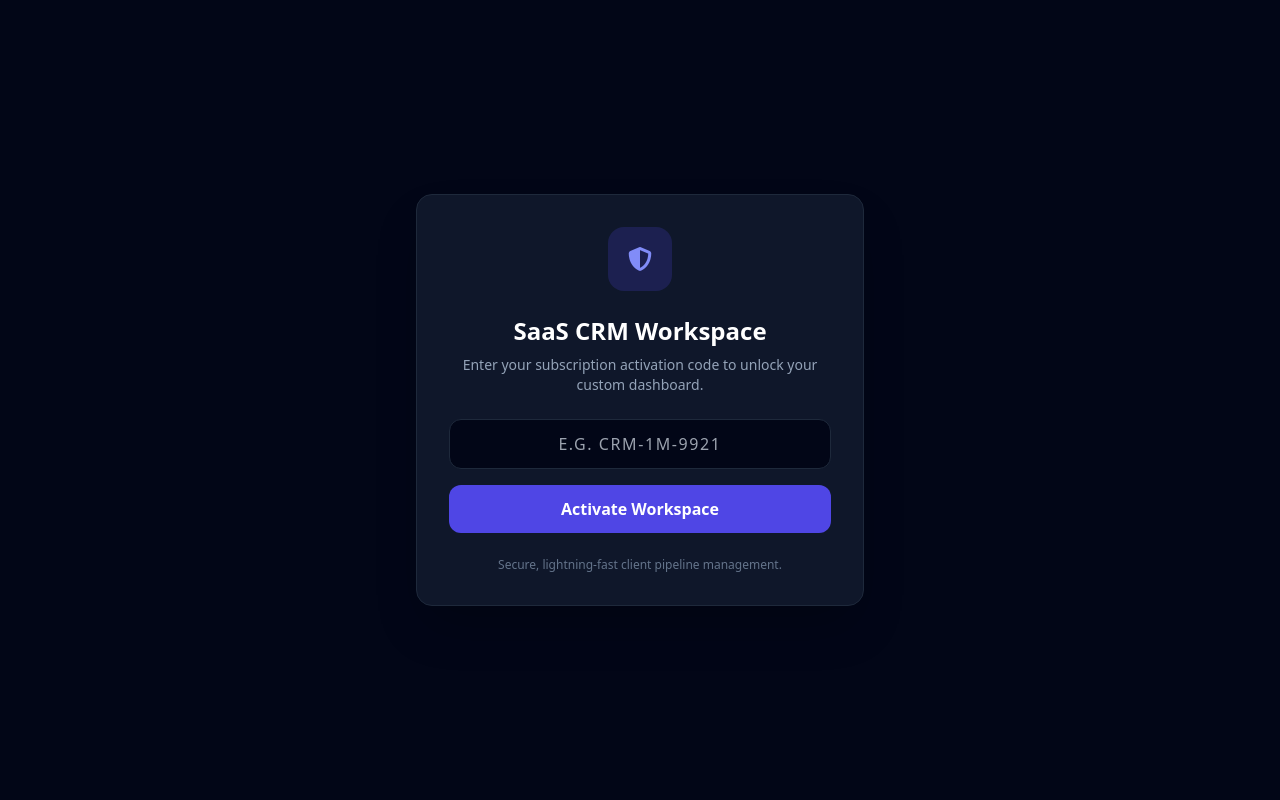
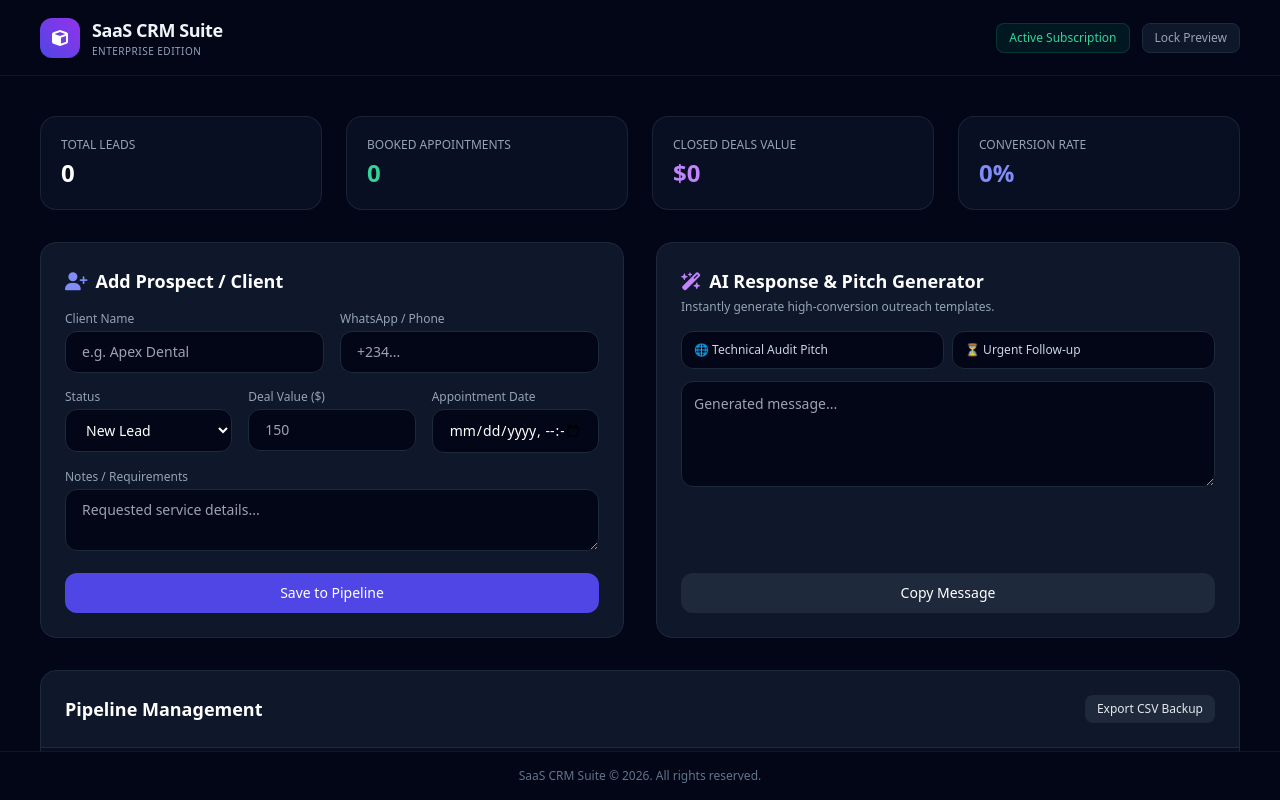
Before and after one commit to animationc868-prog/crm-app, a plain HTML site: page index.html in a window 1280 px wide. Drawn offline with nearby package versions, Linux system fonts and the light colour scheme.

Commit message:
Update index.html

```diff
--- a/index.html
+++ b/index.html
@@ -1,9 +1,11 @@
-<!DOCTYPE html>
+
+
+            <!DOCTYPE html>
 <html lang="en" class="h-full">
 <head>
     <meta charset="UTF-8">
     <meta name="viewport" content="width=device-width, initial-scale=1.0">
-    <title>SaaS CRM Suite - Ultimate Edition</title>
+    <title>SaaS CRM Suite - Ultimate Business Edition</title>
     <script src="https://cdn.tailwindcss.com"></script>
     <link rel="stylesheet" href="https://cdnjs.cloudflare.com/ajax/libs/font-awesome/6.4.0/css/all.min.css">
 </head>
@@ -11,26 +13,22 @@
 
     <div id="toast-container" class="fixed top-5 right-5 z-50 flex flex-col gap-2 pointer-events-none"></div>
 
-    <!-- AUTH SCREEN -->
-    <div id="auth-screen" class="fixed inset-0 z-50 bg-slate-950 flex flex-col items-center justify-center p-6">
+    <!-- SUBSCRIPTION EXPIRED / LOCK SCREEN -->
+    <div id="lock-screen" class="hidden fixed inset-0 z-50 bg-slate-950 flex flex-col items-center justify-center p-6">
         <div class="max-w-md w-full bg-slate-900 border border-slate-800 rounded-2xl p-8 shadow-2xl text-center space-y-6">
-            <div class="w-16 h-16 bg-indigo-600/20 text-indigo-400 rounded-2xl mx-auto flex items-center justify-center text-2xl">
-                <i class="fa-solid fa-shield-halved"></i>
+            <div class="w-16 h-16 bg-rose-600/20 text-rose-400 rounded-2xl mx-auto flex items-center justify-center text-2xl">
+                <i class="fa-solid fa-lock"></i>
             </div>
             <div>
-                <h1 class="text-2xl font-bold text-white">SaaS CRM Workspace</h1>
-                <p class="text-sm text-slate-400 mt-2">Enter your subscription activation code to unlock your custom dashboard.</p>
+                <h1 class="text-2xl font-bold text-white">Subscription Expired</h1>
+                <p class="text-sm text-slate-400 mt-2">Your subscription has ended. Renew via Selar to instantly unlock your dashboard again.</p>
             </div>
-            <div class="space-y-4">
-                <input type="text" id="activation-input" placeholder="e.g. CRM-1M-9921" class="w-full bg-slate-950 border border-slate-800 rounded-xl px-4 py-3 text-center text-white tracking-widest uppercase focus:outline-none focus:border-indigo-500">
-                <button id="btn-activate" class="w-full bg-indigo-600 hover:bg-indigo-500 text-white font-semibold py-3 rounded-xl transition duration-200">Activate Workspace</button>
-            </div>
-            <p class="text-xs text-slate-500">Secure, lightning-fast client pipeline management.</p>
+            <a href="https://selar.co" target="_blank" class="block w-full bg-indigo-600 hover:bg-indigo-500 text-white font-semibold py-3 rounded-xl transition duration-200">Renew Subscription on Selar</a>
         </div>
     </div>
 
-    <!-- MAIN APP -->
-    <div id="app-screen" class="hidden h-full flex flex-col justify-between">
+    <!-- MAIN APP DASHBOARD -->
+    <div id="app-screen" class="h-full flex flex-col justify-between">
         <header class="flex justify-between items-center py-4 px-6 sm:px-10 border-b border-slate-900 bg-slate-950 shrink-0">
             <div class="flex items-center gap-3">
                 <div class="w-10 h-10 rounded-xl bg-gradient-to-tr from-indigo-600 to-purple-600 flex items-center justify-center text-white font-bold">
@@ -38,17 +36,16 @@
                 </div>
                 <div>
                     <span class="font-bold text-lg tracking-tight">SaaS CRM Suite</span>
-                    <span class="block text-[10px] text-slate-400 uppercase tracking-wider font-medium">Ultimate Business Edition</span>
+                    <span class="block text-[10px] text-slate-400 uppercase tracking-wider font-medium">Enterprise Edition</span>
                 </div>
             </div>
             <div class="flex items-center gap-3">
                 <span id="expiry-badge" class="text-xs text-emerald-400 bg-emerald-500/10 border border-emerald-500/20 px-3 py-1.5 rounded-lg">Active Subscription</span>
-                <button id="btn-lock" class="text-xs text-slate-400 hover:text-white bg-slate-900 border border-slate-800 px-3 py-1.5 rounded-lg">Lock Session</button>
+                <button onclick="simulateReset()" class="text-xs text-slate-400 hover:text-white bg-slate-900 border border-slate-800 px-3 py-1.5 rounded-lg">Lock Preview</button>
             </div>
         </header>
 
         <main class="flex-1 p-6 sm:p-10 max-w-7xl mx-auto w-full space-y-8 overflow-y-auto">
-
             <!-- Stats -->
             <div class="grid grid-cols-1 sm:grid-cols-4 gap-6">
                 <div class="bg-slate-900/60 border border-slate-800/80 rounded-2xl p-5">
@@ -80,7 +77,7 @@
                         <div class="grid grid-cols-1 sm:grid-cols-2 gap-4">
                             <div>
                                 <label class="block text-xs font-medium text-slate-400 mb-1">Client Name</label>
-                                <input type="text" id="lead-name" required placeholder="e.g. John Doe" class="w-full bg-slate-950 border border-slate-800 rounded-xl px-4 py-2.5 text-sm text-white focus:outline-none focus:border-indigo-500">
+                                <input type="text" id="lead-name" required placeholder="e.g. Apex Dental" class="w-full bg-slate-950 border border-slate-800 rounded-xl px-4 py-2.5 text-sm text-white focus:outline-none focus:border-indigo-500">
                             </div>
                             <div>
                                 <label class="block text-xs font-medium text-slate-400 mb-1">WhatsApp / Phone</label>
@@ -166,7 +163,12 @@
     </div>
 
     <script>
-        const VALID_CODES = { "CRM-1M-9921": 30*86400000, "CRM-6M-4472": 180*86400000, "CRM-1Y-8833": 365*86400000 };
+        // Durations in milliseconds
+        const PLANS = {
+            "1m": 30 * 24 * 60 * 60 * 1000,    // 1 Month (30 Days)
+            "6m": 180 * 24 * 60 * 60 * 1000,  // 6 Months (180 Days)
+            "1y": 365 * 24 * 60 * 60 * 1000   // 1 Year (365 Days)
+        };
 
         function showToast(msg, type='success') {
             const container = document.getElementById('toast-container');
@@ -178,40 +180,41 @@
             setTimeout(() => { t.classList.add('opacity-0'); setTimeout(() => t.remove(), 300); }, 3000);
         }
 
-        function checkAccess() {
-            const params = new URLSearchParams(window.location.search);
-            const code = params.get('code');
-            if (code && VALID_CODES[code]) {
-                localStorage.setItem('crm_expiry', Date.now() + VALID_CODES[code]);
-                window.history.replaceState({}, document.title, window.location.pathname);
+        function checkSubscription() {
+            const urlParams = new URLSearchParams(window.location.search);
+            const planParam = urlParams.get('plan'); // e.g. ?plan=1m, ?plan=6m, ?plan=1y
+
+            if (planParam && PLANS[planParam]) {
+                const expiryTime = Date.now() + PLANS[planParam];
+                localStorage.setItem('crm_expiry', expiryTime);
+                window.history.replaceState({}, document.title, window.location.pathname); // Clean URL
+                showToast('Subscription activated successfully!');
             }
+
             const expiry = localStorage.getItem('crm_expiry');
-            if (expiry && Date.now() < parseInt(expiry)) {
-                document.getElementById('auth-screen').classList.add('hidden');
+
+            // If no expiry exists, give a default 30-day trial for testing, or lock if expired
+            if (!expiry) {
+                // Default test grant so it doesn't lock your testing view right away
+                localStorage.setItem('crm_expiry', Date.now() + PLANS['1m']);
+            }
+
+            const currentExpiry = parseInt(localStorage.getItem('crm_expiry'));
+
+            if (Date.now() < currentExpiry) {
                 document.getElementById('app-screen').classList.remove('hidden');
+                document.getElementById('lock-screen').classList.add('hidden');
                 loadLeads();
             } else {
-                document.getElementById('auth-screen').classList.remove('hidden');
                 document.getElementById('app-screen').classList.add('hidden');
+                document.getElementById('lock-screen').classList.remove('hidden');
             }
         }
 
-        document.getElementById('btn-activate').addEventListener('click', () => {
-            const val = document.getElementById('activation-input').value.trim().toUpperCase();
-            if (VALID_CODES[val]) {
-                localStorage.setItem('crm_expiry', Date.now() + VALID_CODES[val]);
-                checkAccess();
-                showToast('Activated successfully!');
-            } else {
-                showToast('Invalid activation code.', 'error');
-            }
-        });
-
-        document.getElementById('btn-lock').addEventListener('click', () => {
+        function simulateReset() {
             localStorage.removeItem('crm_expiry');
-            checkAccess();
-            showToast('Session locked.');
-        });
+            checkSubscription();
+        }
 
         document.getElementById('lead-form').addEventListener('submit', (e) => {
             e.preventDefault();
@@ -300,7 +303,7 @@
             showToast('CSV Exported!');
         }
 
-        window.onload = checkAccess;
+        window.onload = checkSubscription;
     </script>
 </body>
-                        </html>
+                    </html>
```
